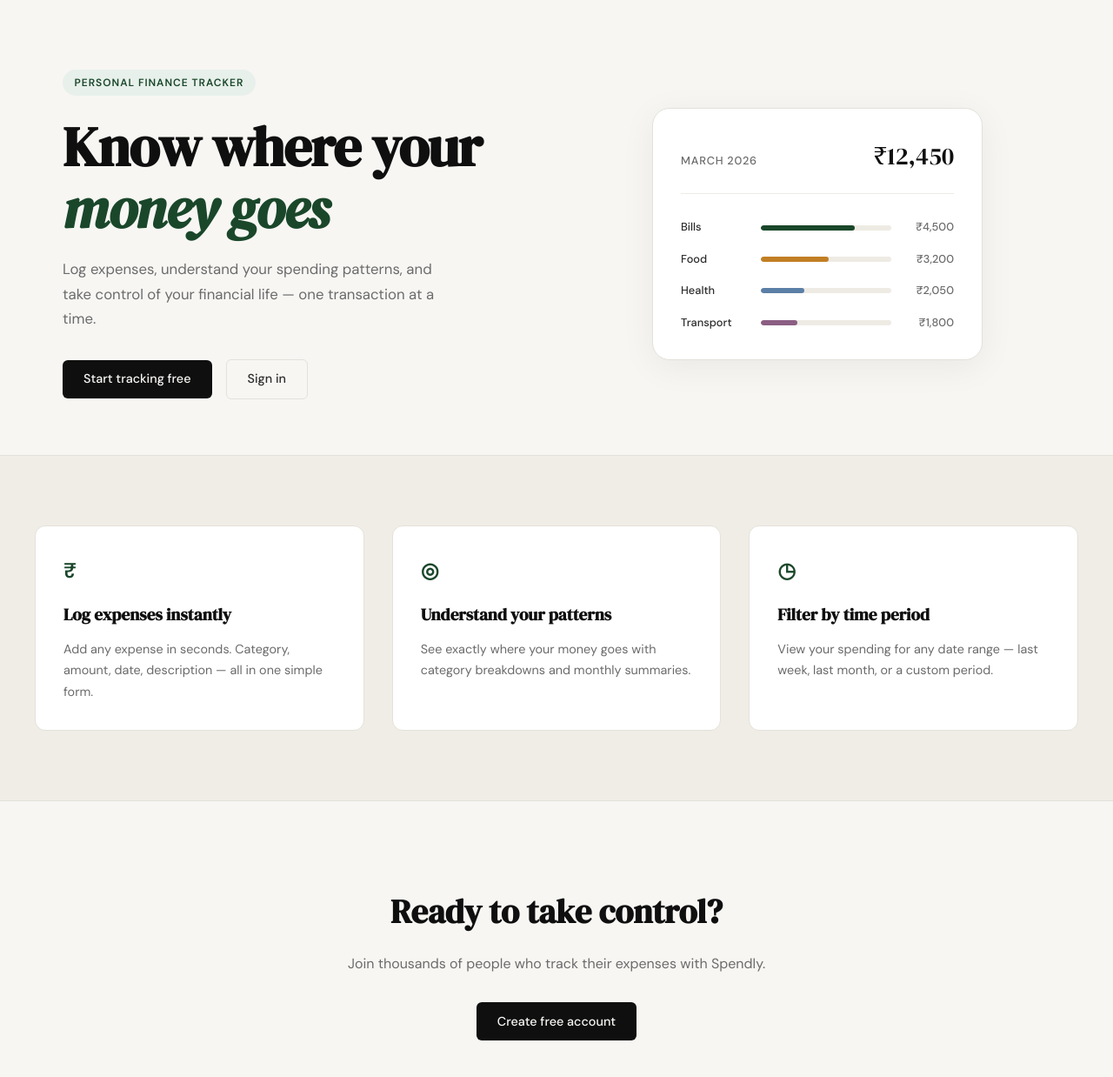
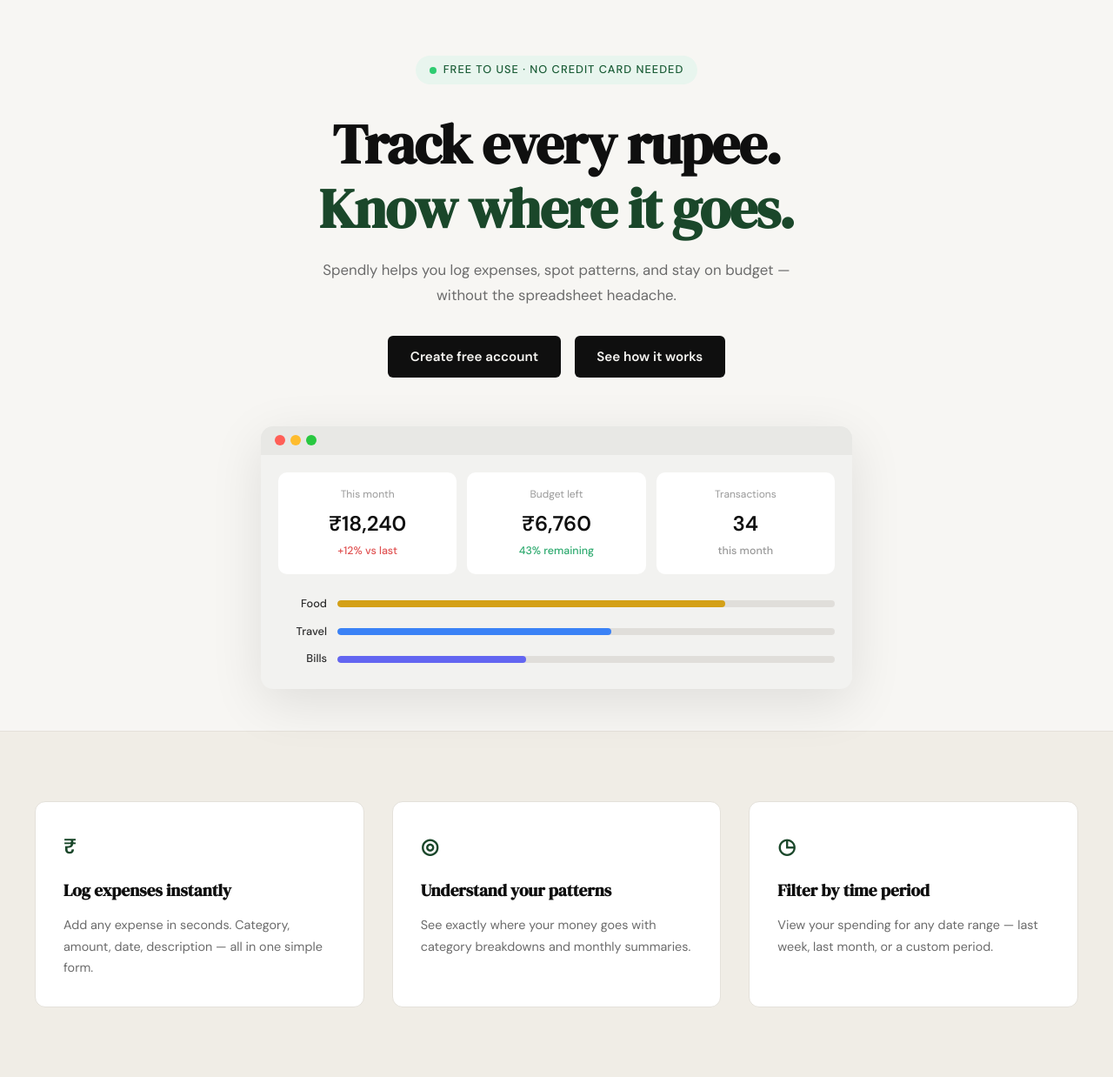
Before and after one commit to singhragni/spendly, a Flask app: page / in a window 1280 px wide. Shown: the part 61-1299 px from the top of the page at 87% size. Run offline with Flask 3, Linux system fonts and the light colour scheme.

Commit message:
add file

```diff
--- /dev/null
+++ b/static/css/landing.css
@@ -0,0 +1,216 @@
+/* Hero overrides — landing page only */
+
+.hero {
+    display: flex;
+    flex-direction: column;
+    align-items: center;
+    text-align: center;
+    padding: 4rem 2rem 3rem;
+    gap: 0;
+    max-width: 860px;
+    margin: 0 auto;
+    /* reset the two-column grid from style.css */
+    grid-template-columns: unset;
+}
+
+/* Badge */
+.hero-badge {
+    display: inline-flex;
+    align-items: center;
+    gap: 0.5rem;
+    background: #e8f5ee;
+    color: #1a5c36;
+    font-size: 0.8rem;
+    font-weight: 500;
+    padding: 0.4rem 1rem;
+    border-radius: 999px;
+    margin-bottom: 2rem;
+}
+
+.hero-badge-dot {
+    width: 8px;
+    height: 8px;
+    border-radius: 50%;
+    background: #2ecc71;
+    flex-shrink: 0;
+}
+
+/* Headline */
+.hero-title {
+    font-family: var(--font-display);
+    font-size: clamp(2.6rem, 6vw, 4rem);
+    line-height: 1.15;
+    letter-spacing: -0.02em;
+    color: var(--ink);
+    margin-bottom: 1.25rem;
+    font-style: normal;
+}
+
+.hero-title-green {
+    color: var(--accent);
+    display: block;
+}
+
+/* Subtitle */
+.hero-subtitle {
+    font-size: 1.05rem;
+    color: var(--ink-muted);
+    line-height: 1.7;
+    max-width: 540px;
+    margin: 0 auto 2rem;
+}
+
+/* CTA buttons */
+.hero-actions {
+    display: flex;
+    gap: 1rem;
+    justify-content: center;
+    margin-bottom: 3.5rem;
+}
+
+.hero-btn {
+    display: inline-block;
+    background: var(--ink);
+    color: var(--paper);
+    padding: 0.75rem 1.6rem;
+    border-radius: var(--radius-sm);
+    font-family: var(--font-body);
+    font-size: 0.95rem;
+    font-weight: 600;
+    text-decoration: none;
+    transition: background 0.2s;
+}
+
+.hero-btn:hover {
+    background: var(--accent);
+}
+
+/* Dashboard mockup */
+.hero-mockup {
+    width: 100%;
+    max-width: 680px;
+    background: #f2f2f0;
+    border-radius: 14px;
+    overflow: hidden;
+    box-shadow: 0 16px 60px rgba(0, 0, 0, 0.1);
+}
+
+/* Chrome bar with traffic lights */
+.mockup-chrome {
+    background: #e8e8e5;
+    padding: 0.65rem 1rem;
+    display: flex;
+    align-items: center;
+}
+
+.mockup-dots {
+    display: flex;
+    gap: 6px;
+}
+
+.dot {
+    width: 12px;
+    height: 12px;
+    border-radius: 50%;
+}
+
+.dot-red    { background: #ff5f57; }
+.dot-yellow { background: #febc2e; }
+.dot-green  { background: #28c840; }
+
+/* Mockup content area */
+.mockup-body {
+    padding: 1.25rem;
+    display: flex;
+    flex-direction: column;
+    gap: 1.25rem;
+}
+
+/* Stat cards row */
+.mockup-stats {
+    display: grid;
+    grid-template-columns: repeat(3, 1fr);
+    gap: 0.75rem;
+}
+
+.stat-card {
+    background: #ffffff;
+    border-radius: 10px;
+    padding: 1rem 1.1rem;
+}
+
+.stat-label {
+    font-size: 0.75rem;
+    color: #999;
+    margin-bottom: 0.3rem;
+}
+
+.stat-value {
+    font-size: 1.5rem;
+    font-weight: 700;
+    color: var(--ink);
+    margin-bottom: 0.2rem;
+}
+
+.stat-change {
+    font-size: 0.78rem;
+    font-weight: 500;
+}
+
+.stat-up      { color: #e05252; }
+.stat-ok      { color: #2eaa6f; }
+.stat-neutral { color: #999; }
+
+/* Category bars */
+.mockup-bars {
+    display: flex;
+    flex-direction: column;
+    gap: 0.7rem;
+    padding: 0.25rem 0;
+}
+
+.mockup-bar-row {
+    display: grid;
+    grid-template-columns: 56px 1fr;
+    align-items: center;
+    gap: 0.75rem;
+}
+
+.mockup-cat {
+    font-size: 0.8rem;
+    font-weight: 500;
+    color: var(--ink-soft);
+    text-align: right;
+}
+
+.mockup-bar-track {
+    height: 8px;
+    background: #e0deda;
+    border-radius: 999px;
+    overflow: hidden;
+}
+
+.mockup-bar {
+    height: 100%;
+    border-radius: 999px;
+}
+
+.mockup-bar-food   { background: #d4a017; }
+.mockup-bar-travel { background: #3b82f6; }
+.mockup-bar-bills  { background: #6366f1; }
+
+/* Responsive */
+@media (max-width: 600px) {
+    .hero-actions {
+        flex-direction: column;
+        align-items: center;
+    }
+
+    .mockup-stats {
+        grid-template-columns: 1fr;
+    }
+
+    .stat-value {
+        font-size: 1.2rem;
+    }
+}
--- a/templates/landing.html
+++ b/templates/landing.html
@@ -2,59 +2,77 @@
 
 {% block title %}Spendly — Track Every Rupee{% endblock %}
 
+{% block head %}
+<link rel="stylesheet" href="{{ url_for('static', filename='css/landing.css') }}">
+{% endblock %}
+
 {% block content %}
 
 <section class="hero">
-    <div class="hero-inner">
-        <div class="hero-badge">Personal Finance Tracker</div>
+    <div class="hero-badge">
+        <span class="hero-badge-dot"></span>
+        Free to use &middot; No credit card needed
+    </div>
+
     <h1 class="hero-title">
-            Know where your<br>
-            <em>money goes</em>
+        Track every rupee.<br>
+        <span class="hero-title-green">Know where it goes.</span>
     </h1>
+
     <p class="hero-subtitle">
-            Log expenses, understand your spending patterns,
-            and take control of your financial life —
-            one transaction at a time.
+        Spendly helps you log expenses, spot patterns, and stay
+        on budget &mdash; without the spreadsheet headache.
     </p>
+
     <div class="hero-actions">
-            <a href="{{ url_for('register') }}" class="btn-primary">Start tracking free</a>
-            <a href="{{ url_for('login') }}" class="btn-ghost">Sign in</a>
+        <a href="{{ url_for('register') }}" class="hero-btn">Create free account</a>
+        <a href="#" class="hero-btn">See how it works</a>
+    </div>
+
+    <div class="hero-mockup">
+        <div class="mockup-chrome">
+            <div class="mockup-dots">
+                <span class="dot dot-red"></span>
+                <span class="dot dot-yellow"></span>
+                <span class="dot dot-green"></span>
             </div>
         </div>
-    <div class="hero-visual">
-        <div class="mock-card">
-            <div class="mock-card-header">
-                <span class="mock-label">March 2026</span>
-                <span class="mock-total">₹12,450</span>
+        <div class="mockup-body">
+            <div class="mockup-stats">
+                <div class="stat-card">
+                    <p class="stat-label">This month</p>
+                    <p class="stat-value">₹18,240</p>
+                    <p class="stat-change stat-up">+12% vs last</p>
                 </div>
-            <div class="mock-bars">
-                <div class="mock-bar-row">
-                    <span class="mock-cat">Bills</span>
-                    <div class="mock-bar-track">
-                        <div class="mock-bar" style="width: 72%"></div>
+                <div class="stat-card">
+                    <p class="stat-label">Budget left</p>
+                    <p class="stat-value">₹6,760</p>
+                    <p class="stat-change stat-ok">43% remaining</p>
                 </div>
-                    <span class="mock-amt">₹4,500</span>
+                <div class="stat-card">
+                    <p class="stat-label">Transactions</p>
+                    <p class="stat-value">34</p>
+                    <p class="stat-change stat-neutral">this month</p>
                 </div>
-                <div class="mock-bar-row">
-                    <span class="mock-cat">Food</span>
-                    <div class="mock-bar-track">
-                        <div class="mock-bar mock-bar-2" style="width: 52%"></div>
             </div>
-                    <span class="mock-amt">₹3,200</span>
+            <div class="mockup-bars">
+                <div class="mockup-bar-row">
+                    <span class="mockup-cat">Food</span>
+                    <div class="mockup-bar-track">
+                        <div class="mockup-bar mockup-bar-food" style="width: 78%"></div>
                     </div>
-                <div class="mock-bar-row">
-                    <span class="mock-cat">Health</span>
-                    <div class="mock-bar-track">
-                        <div class="mock-bar mock-bar-3" style="width: 33%"></div>
                 </div>
-                    <span class="mock-amt">₹2,050</span>
+                <div class="mockup-bar-row">
+                    <span class="mockup-cat">Travel</span>
+                    <div class="mockup-bar-track">
+                        <div class="mockup-bar mockup-bar-travel" style="width: 55%"></div>
                     </div>
-                <div class="mock-bar-row">
-                    <span class="mock-cat">Transport</span>
-                    <div class="mock-bar-track">
-                        <div class="mock-bar mock-bar-4" style="width: 28%"></div>
                 </div>
-                    <span class="mock-amt">₹1,800</span>
+                <div class="mockup-bar-row">
+                    <span class="mockup-cat">Bills</span>
+                    <div class="mockup-bar-track">
+                        <div class="mockup-bar mockup-bar-bills" style="width: 38%"></div>
+                    </div>
                 </div>
             </div>
         </div>
```
Lines whose indentation alone changed are shown as unchanged.
